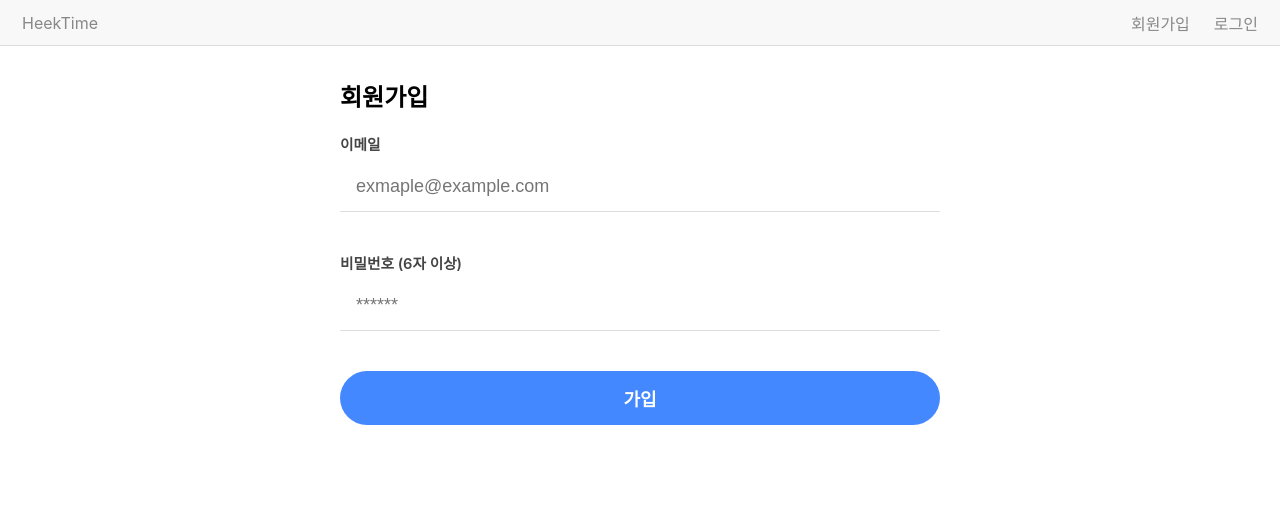
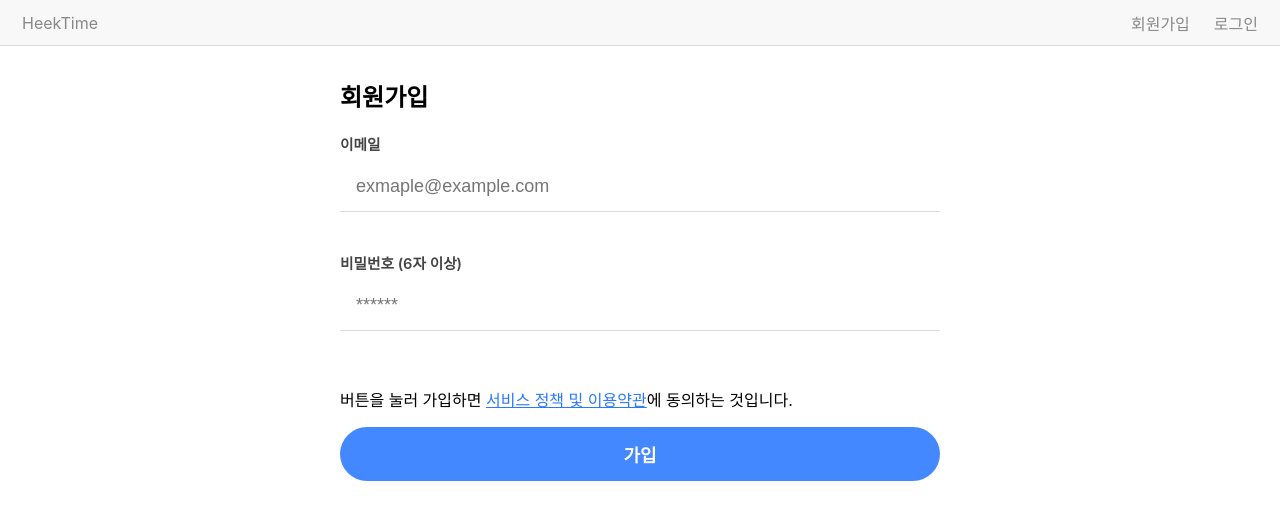
Before and after one commit to jangjunha/heektime-web-v3, a React (Create React App) app: page /sign-up/register/ in a window 1280 px wide. Shown: the top 520 px of the page. Built offline with nearby package versions, Linux system fonts and the light colour scheme; no server answers; what io-ts, io-ts-types would draw is missing.

Commit message:
Add policy agreement in register page

```diff
--- a/src/pages/SignUpPage/pages/RegisterPage.tsx
+++ b/src/pages/SignUpPage/pages/RegisterPage.tsx
@@ -2,7 +2,7 @@ import classNames from 'classnames';
 import { FirebaseError } from 'firebase/app';
 import { createUserWithEmailAndPassword } from 'firebase/auth';
 import React, { useState } from 'react';
-import { useNavigate, useSearchParams } from 'react-router-dom';
+import { Link, useNavigate, useSearchParams } from 'react-router-dom';
 import * as yup from 'yup';
 
 import { Loading } from '../../../components';
@@ -140,6 +140,14 @@ const RegisterPage = (): React.ReactElement => {
             <Error>{displayingError.message}</Error>
           )}
         </label>
+
+        <p>
+          버튼을 눌러 가입하면{' '}
+          <Link to="/policy/" target="_blank">
+            서비스 정책 및 이용약관
+          </Link>
+          에 동의하는 것입니다.
+        </p>
         <button
           className={styles.primary}
           disabled={disabled}
```
